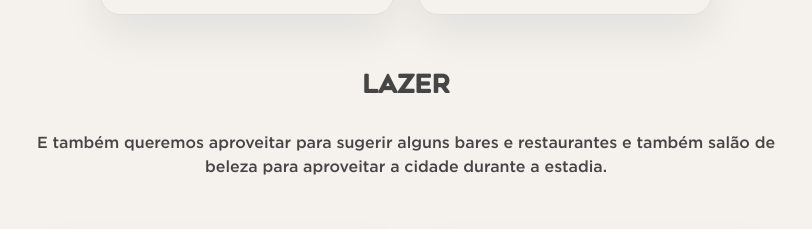
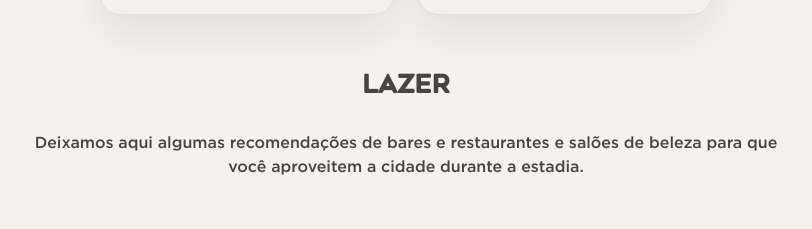
Before and after one commit to SeuZeRicardo/ricardo-giovanna, a React (Vite) app: page / in a window 1280 px wide. Shown: the part 3382-3611 px from the top of the page, without its empty margins (234-1046 px from the left). Built offline with nearby package versions, Linux system fonts and the light colour scheme.

Commit message:
refactor(tips): update text in tips component

```diff
--- a/src/components/tips/tips.jsx
+++ b/src/components/tips/tips.jsx
@@ -100,8 +100,7 @@ const Tips = () => {
       </div>
       <h3>Lazer</h3>
       <p>
-        E também queremos aproveitar para sugerir alguns bares e restaurantes e
-        também salão de beleza para aproveitar a cidade durante a estadia.
+        Deixamos aqui algumas recomendações de bares e restaurantes e salões de beleza para que você aproveitem a cidade durante a estadia.
       </p>
       <ModalTips />
     </div>
```
